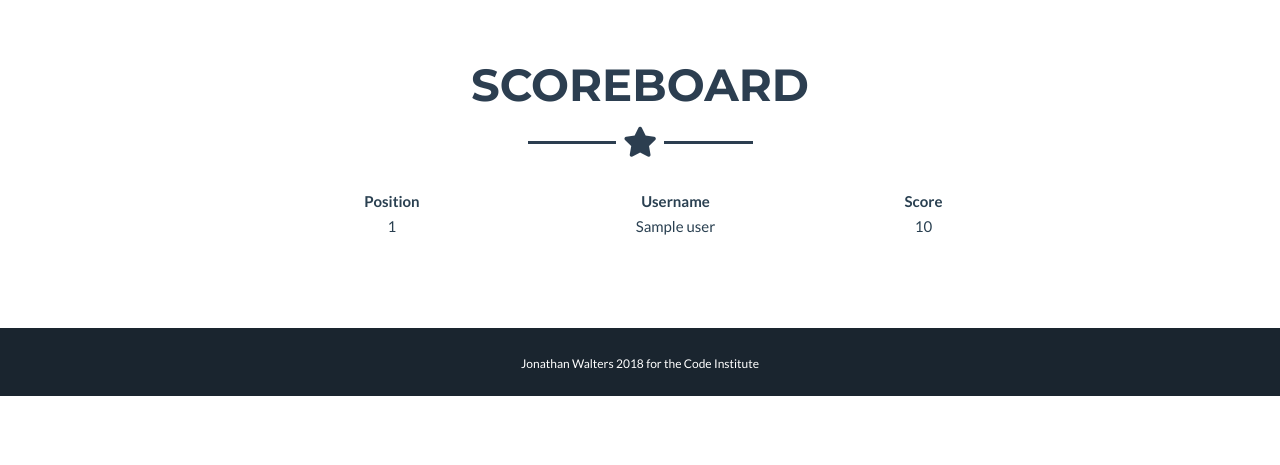
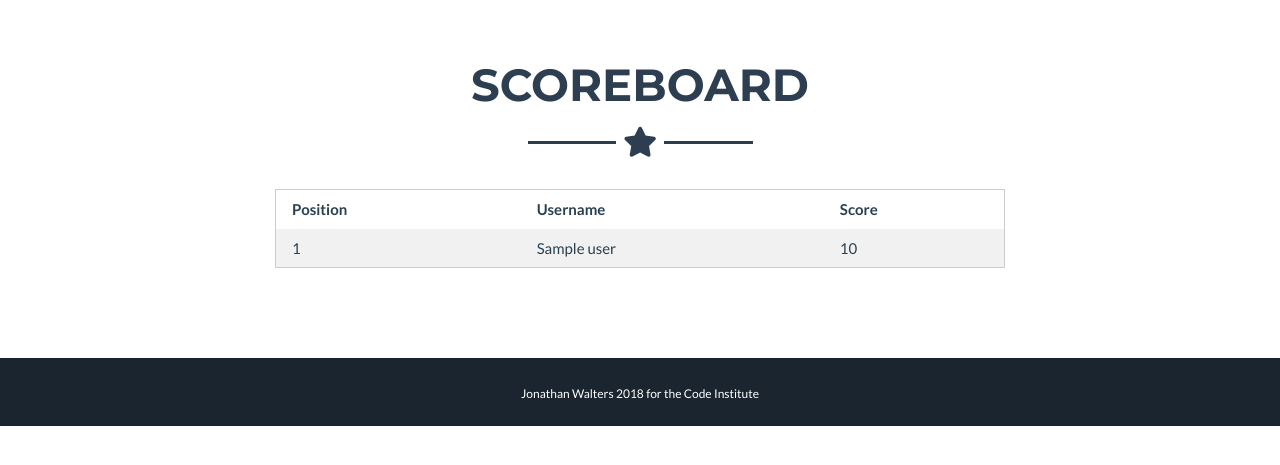
Before and after one commit to Code-Institute-Submissions/guess_the_footballer_game, a Flask app: template templates/scoreboard.html in a window 1280 px wide. Shown: the part 99-564 px from the top of the page. Run offline with Flask 2, Linux system fonts and the light colour scheme; the template is opened without the code that fills it: most values are stand-ins (such as "Sample title", 1, 10 or a date in 2020); some libraries are stand-ins or nearby versions.

Commit message:
css link added to table

```diff
--- a/templates/scoreboard.html
+++ b/templates/scoreboard.html
@@ -6,7 +6,7 @@
         <hr class="star-dark mb-5">
         <div class="row">
             <div class="col-lg-8 mx-auto">
-                <table>
+                <table class="w3-table w3-striped w3-border">
                     <tr>
                         <th>Position</th>
                         <th>Username</th>
```
